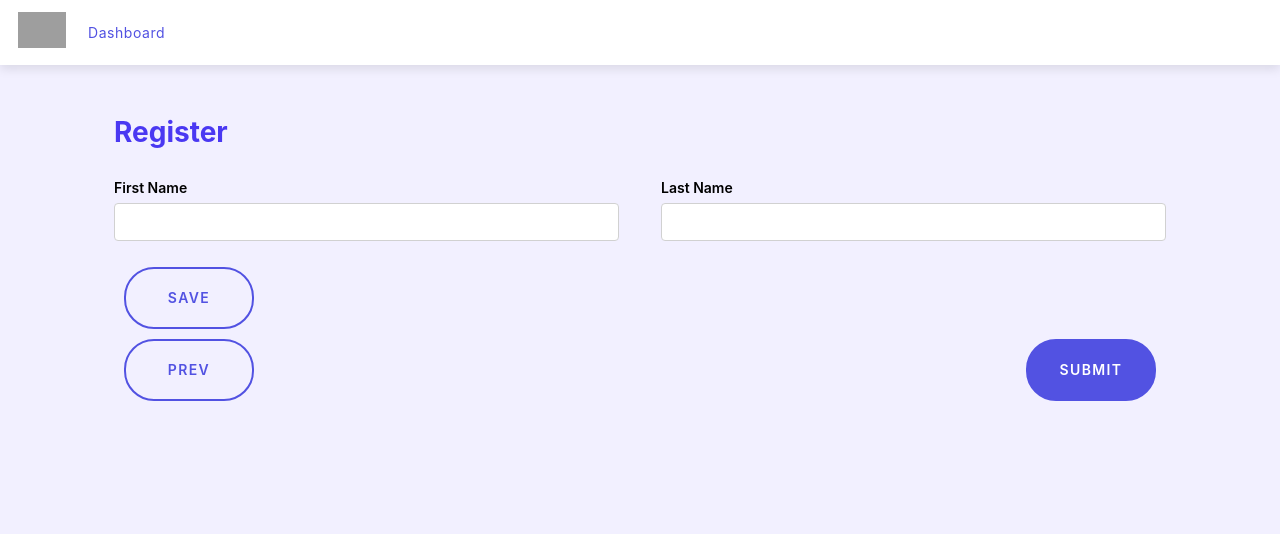
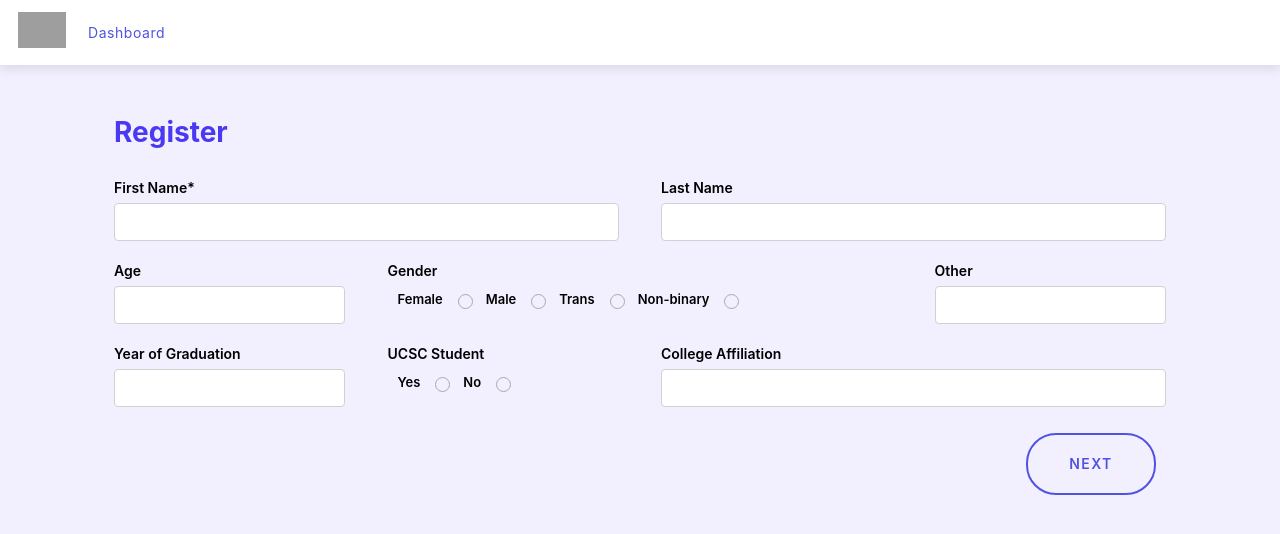
Before and after one commit to w-gao/cruzhacks-2021-frontend, a React (Create React App) app: page /register in a window 1280 px wide. Shown: the top 534 px of the page. Built offline with nearby package versions, Linux system fonts and the light colour scheme; grey boxes are pictures that could not be loaded.

Commit message:
More progress on RegistrationForm. Still need to integrate validation though

```diff
--- a/src/api/API.ts
+++ b/src/api/API.ts
@@ -1,10 +1,11 @@
-
 /**
  * All functions that require interfacing with the API
  *
  * All attributes and methods are static (can be accessed via `API.xxx`)
  * Instantiation is not required for now.
  */
+import {Inputs} from "./data/HackerInfo";
+
 class API {
 
     /**
@@ -16,14 +17,16 @@ class API {
      * We are using a Proxy because the API doesn't have the 'Access-Control-Allow-Origin'
      * header present. However, this should not be the case with the actual backend.
      */
-    private static CORS_PROXY = 'https://cors-anywhere.herokuapp.com/'
+    private static CORS_PROXY = 'https://thingproxy.freeboard.io/fetch/'
 
     /**
      *
      * @param payload
      */
-    public static register(payload: []): boolean {
+    public static register(payload: Inputs): boolean {
 
+        console.log('registering...')
+        console.log(payload)
 
         // This part would be where we make an API call to store the information. The request
         // status would then be returned. Here we just assume the data is saved magically.
--- a/src/components/RegistrationForm.tsx
+++ b/src/components/RegistrationForm.tsx
@@ -1,45 +1,79 @@
-import React from 'react';
+import {useForm} from "react-hook-form";
+import React, {useState} from "react";
 import '../scss/components/RegistrationForm.scss'
+import {Inputs} from "../api/data/HackerInfo";
+import StepOne from "./registration/StepOne";
+import StepTwo from "./registration/StepTwo";
 import API from "../api/API";
+import StepThree from "./registration/StepThree";
 
-export default class RegistrationForm extends React.Component {
+export interface IProps {
+    data: any,
+    errors: any,
+    register: any,
+}
+
+export const RegistrationForm = () => {
+
+    const {register, errors, handleSubmit} = useForm({mode: "onBlur"});
+
+    const [data, setData] = useState(Inputs);
+    const [step, setStep] = useState(1);
+
+    const onSave = (entry: any) => {
+        setData(Object.assign(data, entry))
+    };
+
+    const onSubmit = (ev: any) => {
+
+        API.register(data)
+
+        // ev.preventDefault();
+    }
+
+    const prevStep = () => {
+        if (step > 1) setStep(step - 1)
+    }
+
+    const nextStep = () => {
+        if (step < 3) setStep(step + 1)
+    }
+
+    console.log(data)
+
+    return (
+        <form onBlur={handleSubmit(onSave)} onSubmit={onSubmit}>
+
+            {step === 1 && <StepOne data={data} errors={errors} register={register}/>}
+            {step === 2 && <StepTwo data={data} errors={errors} register={register}/>}
+            {step === 3 && <StepThree data={data} errors={errors} register={register}/>}
 
 
-    public render() {
+            {/* Form data are automatically saved */}
+            {/*<div className="row">*/}
+            {/*    <div className="six columns">*/}
+            {/*        <span className="button" onClick={() => console.log('save')}>SAVE</span>*/}
+            {/*    </div>*/}
+            {/*</div>*/}
 
-        return (
-            <React.Fragment>
-                <form>
-                    <div className="row">
-                        <div className="six columns">
-                            <label htmlFor="firstName">First Name</label>
-                            <input className="u-full-width" type="text" id="firstName"/>
-                        </div>
-                        <div className="six columns">
-                            <label htmlFor="lastName">Last Name</label>
-                            <input className="u-full-width" type="text" id="lastName"/>
-                        </div>
-                    </div>
-                    <div className="row">
+            <div className="row">
 
-                        <div className="six columns">
-                            <span className="button" onClick={() => console.log('save')}>SAVE</span>
-                        </div>
-                    </div>
+                {step !== 1 && <div className="six columns">
+                    <span className="button" onClick={prevStep}>PREV</span>
+                </div>
+                }
 
-                    <div className="row">
+                {step !== 3 && <div className={(step === 1 ? "twelve" : "six") + " columns"}>
+                    <span className="button u-pull-right" onClick={nextStep}>NEXT</span>
+                </div>
+                }
 
-                        <div className="six columns">
-                            <span className="button" onClick={() => console.log('prev')}>PREV</span>
-                        </div>
-                        <div className="six columns">
-                            <a href="/" className="button button-primary u-pull-right"
-                               onClick={() => API.register([])}>SUBMIT</a>
-                        </div>
-                    </div>
+                {step === 3 && <div className="six columns">
+                    <input type="submit" className="button button-primary u-pull-right"
+                       onClick={() => {}}/>
+                </div>}
+            </div>
 
-                </form>
-            </React.Fragment>
-        )
-    }
-}
+        </form>
+    )
+};
--- /dev/null
+++ b/src/components/registration/StepOne.tsx
@@ -0,0 +1,88 @@
+import React from 'react';
+import {IProps} from "../RegistrationForm";
+
+
+export default function StepOne(props: IProps) {
+
+    const data = props.data;
+    const errors = props.errors;
+    const register = props.register;
+
+    return (
+        <React.Fragment>
+            <div className="row">
+                <div className="six columns">
+                    <label htmlFor="firstName">First Name*</label>
+                    {errors.firstName && <span>This field is required</span>}
+                    <input className="u-full-width" name="firstName" type="text" id="firstName"
+                           defaultValue={data.firstName} required={true} ref={register({required: true})}/>
+
+                </div>
+                <div className="six columns">
+                    <label htmlFor="lastName">Last Name</label>
+                    {errors.lastName && <span>This field is required</span>}
+                    <input className="u-full-width" name="lastName" type="text" id="lastName"
+                           defaultValue={data.firstName} required={true} ref={register({required: true})}/>
+                </div>
+            </div>
+
+            <div className="row">
+                <div className="three columns">
+                    <label htmlFor="age">Age</label>
+                    <input className="u-full-width" type="text" id="age"/>
+                </div>
+                <div className="six columns">
+                    <label htmlFor="gender">Gender</label>
+
+                    <div id="checkbox-input" className="u-full-width">
+
+                        <label htmlFor="female">Female</label>
+                        <input type="radio" name="gender" id="female" value="female"/>
+
+                        <label htmlFor="male">Male</label>
+                        <input type="radio" name="gender" id="male" value="male"/>
+
+                        <label htmlFor="trans">Trans</label>
+                        <input type="radio" name="gender" id="trans" value="trans"/>
+
+                        <label htmlFor="non-binary">Non-binary</label>
+                        <input type="radio" name="gender" id="non-binary" value="non-binary"/>
+
+                    </div>
+                </div>
+
+                <div className="three columns">
+                    <label htmlFor="lastName">Other</label>
+                    <input className="u-full-width" type="text" id="lastName"/>
+                </div>
+            </div>
+
+            <div className="row">
+                <div className="three columns">
+                    <label htmlFor="yearOfGrad">Year of Graduation</label>
+                    <input className="u-full-width" type="text" id="yearOfGrad"/>
+                </div>
+                <div className="three columns">
+                    <label htmlFor="ucscStudent">UCSC Student</label>
+
+                    <div id="checkbox-input" className="u-full-width">
+
+                        <label htmlFor="yes">Yes</label>
+                        <input type="radio" name="ucscStudent" id="yes" value="yes"/>
+
+                        <label htmlFor="no">No</label>
+                        <input type="radio" name="ucscStudent" id="no" value="no"/>
+
+                    </div>
+                </div>
+
+                {/* Conditional ! */}
+                <div className="six columns">
+                    <label htmlFor="college">College Affiliation</label>
+                    <input className="u-full-width" type="text" id="college"/>
+                </div>
+            </div>
+
+        </React.Fragment>
+    )
+}
--- /dev/null
+++ b/src/components/registration/StepThree.tsx
@@ -0,0 +1,36 @@
+import React from 'react';
+import {IProps} from "../RegistrationForm";
+
+export default function StepThree(props: IProps) {
+
+    const data = props.data;
+    const errors = props.errors;
+    const register = props.register;
+
+    return (
+        <React.Fragment>
+            <div className="row">
+                <div className="six columns">
+                    <label htmlFor="transportation">Could you use help with transportation?</label>
+                    {errors.transportation && <span>This field is required</span>}
+
+                    <div id="checkbox-input" className="u-full-width">
+
+                        <label htmlFor="yes">Yes</label>
+                        <input name="transportation" type="radio" id="yes" value="yes"
+                               defaultChecked={data.transportation === "yes"} onChange={() => {
+                        }} ref={register({required: true})}/>
+
+                        <label htmlFor="no">No</label>
+                        <input name="transportation" type="radio" id="no" value="no"
+                               defaultChecked={data.transportation === "no"} onChange={() => {
+                        }} ref={register({required: true})}/>
+
+                    </div>
+
+                </div>
+            </div>
+
+        </React.Fragment>
+    )
+}
--- /dev/null
+++ b/src/components/registration/StepTwo.tsx
@@ -0,0 +1,34 @@
+import React from "react";
+import {IProps} from "../RegistrationForm";
+
+export default function StepTwo(props: IProps) {
+
+    const data = props.data;
+    const errors = props.errors;
+    const register = props.register;
+
+    return (
+        <React.Fragment>
+            <div className="row">
+                <div className="six columns">
+                    <label htmlFor="transportation">First Hackathon?</label>
+                    {errors.firstHackathon && <span>This field is required</span>}
+
+                    <div id="checkbox-input" className="u-full-width">
+
+                        <label htmlFor="yes">Yes</label>
+                        <input name="firstHackathon" type="radio" id="yes" value="yes"
+                               defaultChecked={data.firstHackathon === "yes"} ref={register({required: true})}/>
+
+                        <label htmlFor="no">No</label>
+                        <input name="firstHackathon" type="radio" id="no" value="no"
+                               defaultChecked={data.firstHackathon === "no"} ref={register({required: true})}/>
+
+                    </div>
+
+                </div>
+            </div>
+
+        </React.Fragment>
+    );
+}
--- a/src/scss/components/RegistrationForm.scss
+++ b/src/scss/components/RegistrationForm.scss
@@ -11,7 +11,8 @@ form {
   }
 }
 
-.button {
+.button,
+input[type='submit'] {
   margin: 5px 10px;
   padding: 10px 20px;
   width: auto;
@@ -32,3 +33,46 @@ form {
     border-color: $button-color-focus;
   }
 }
+
+#checkbox-input {
+  display: flex;
+  margin: 0 auto;
+  padding: 5px 0;
+
+  > label {
+    font-size: 13px;
+    padding: 0 10px;
+
+    @include breakpoint-large {
+      font-size: 13px;
+      padding: 0 5px;
+    }
+
+    @include breakpoint-medium {
+      font-size: 12px;
+      padding: 0 2px;
+    }
+  }
+
+  input[type='radio'] {
+    -webkit-appearance: none;
+    min-width: 15px;
+    width: 15px;
+    height: 15px;
+    border: 1px solid darkgray;
+    border-radius: 50%;
+    outline: none;
+
+    @include breakpoint-small {
+      display: flex;
+    }
+  }
+
+  input[type='radio']:checked {
+    background: $theme-2;
+  }
+
+  @include breakpoint-small {
+    display: block;
+  }
+}
--- a/src/scss/index.scss
+++ b/src/scss/index.scss
@@ -28,6 +28,10 @@ h1, h2, h3, h4, h5, h6 {
   color: $theme-3;
 }
 
+.d-flex {
+  display: flex;
+}
+
 .align-right {
   position: absolute;
   left: auto;
--- a/src/views/Register.tsx
+++ b/src/views/Register.tsx
@@ -3,7 +3,7 @@ import Header from "../components/Header";
 import Container from "../components/Container";
 import API from "../api/API";
 import {Redirect} from "react-router-dom";
-import RegistrationForm from "../components/RegistrationForm";
+import {RegistrationForm} from "../components/RegistrationForm";
 
 interface IProps {
 }
@@ -39,7 +39,8 @@ export default class Register extends React.Component<IProps, IState> {
 
                     <h1>Register</h1>
 
-                    <RegistrationForm/>
+                    {/*<RegistrationForm/>*/}
+                    <RegistrationForm />
 
                 </Container>
 
```
Also changed, not shown: src/api/data/HackerInfo.ts (+33 -0 lines), src/scss/_breakpoints.scss (+9 -0 lines).
